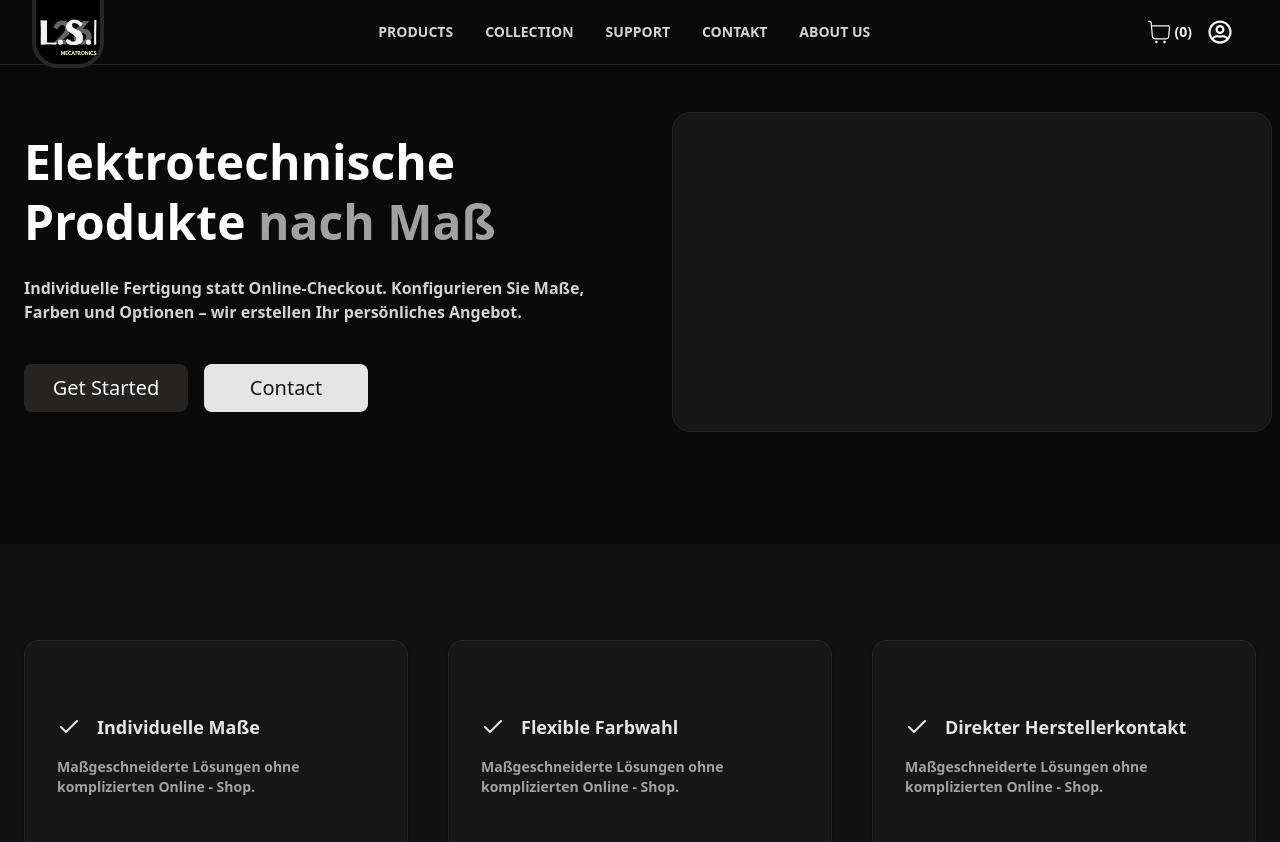
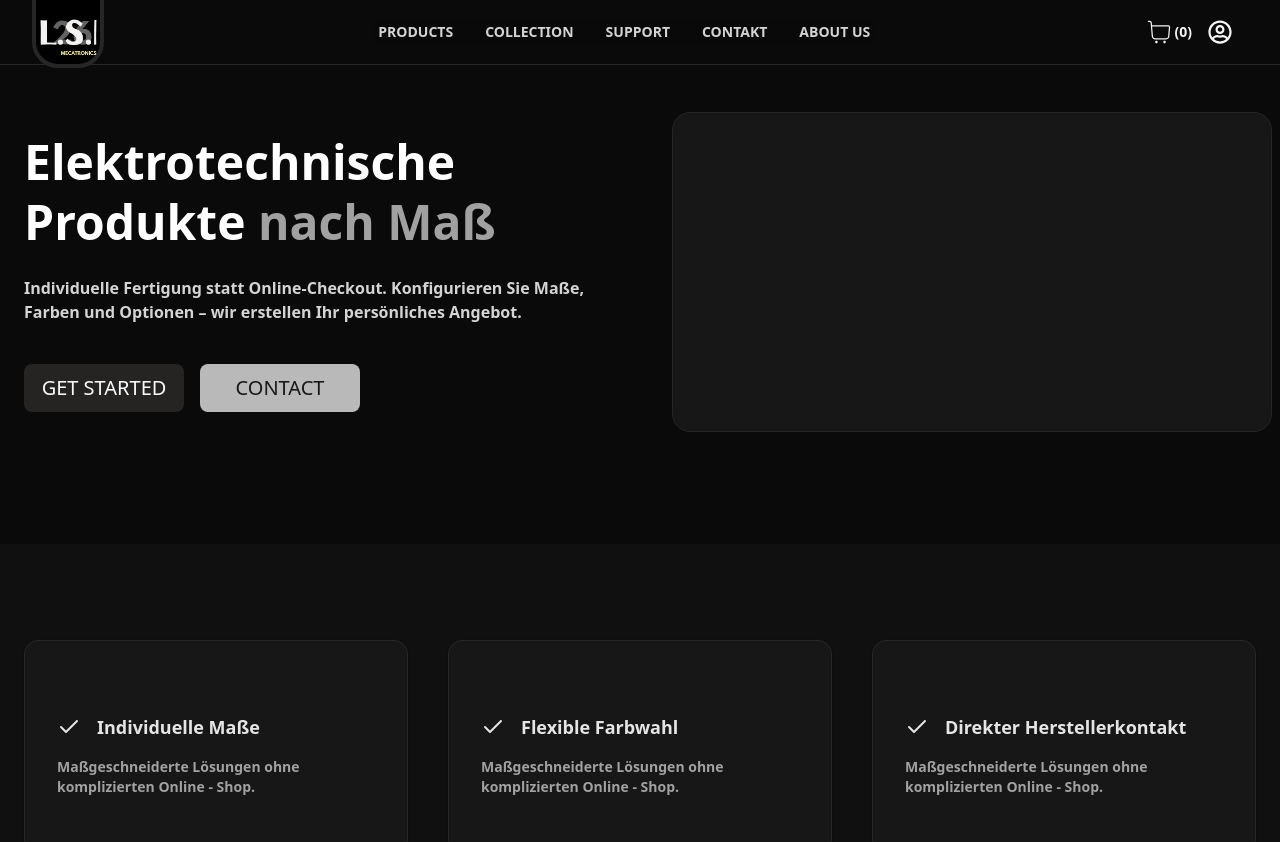
Before and after one commit to AbdulSamman/elekstatic-ls, a Next.js app: page / in a window 1280 px wide. Shown: the top 842 px of the page. Built offline with nearby package versions, Linux system fonts and the light colour scheme; no server answers.

Commit message:
breadcrum fixed

```diff
--- a/app/(with-bg)/products/page.tsx
+++ b/app/(with-bg)/products/page.tsx
@@ -4,17 +4,27 @@ import ProductItem from "./_components/PorductItem";
 import { useContext } from "react";
 import { AppContext } from "../../AppContext";
 import SkeletonEffectProducts from "../../_components/SkeletonEffectProducts";
+import BreadCrumb from "@/app/_components/BreadCrumb";
 
 const page = () => {
   const { products }: any = useContext(AppContext);
+
+  const breadcrumbPath = `/products`;
   return (
-    <div className="py-28 flex flex-col items-center justify-center">
+    <div className="py-28">
+      <BreadCrumb
+        path={breadcrumbPath}
+        productName={products.title}
+        buildYourOwnName="PRODUCTS"
+      />
+
+      <div className="flex flex-col items-center justify-center">
         <h2 className="text-4xl font-semibold text-neutral-400">PRODUCTS</h2>
         <p className="max-w-2xl text-center py-10">
           Lorem ipsum, dolor sit amet consectetur adipisicing elit. Magni eaque
-        provident amet quo rem autem dolor itaque! Consequatur, incidunt veniam.
-        Enim quod animi perspiciatis placeat. Voluptas pariatur molestias
-        sapiente alias.
+          provident amet quo rem autem dolor itaque! Consequatur, incidunt
+          veniam. Enim quod animi perspiciatis placeat. Voluptas pariatur
+          molestias sapiente alias.
         </p>
         {products.length > 0 ? (
           <ProductItem filteredProducts={[]} />
@@ -22,6 +32,7 @@ const page = () => {
           <SkeletonEffectProducts />
         )}
       </div>
+    </div>
   );
 };
 
--- a/app/_components/BreadCrumb.tsx
+++ b/app/_components/BreadCrumb.tsx
@@ -99,9 +99,15 @@ const BreadCrumb = ({
   // home
   links.push({ name: "Home", href: "/" });
 
+  //products
+  links.push({
+    name: "Products",
+    href: "/products",
+  });
+
   // product details
   if (segments[0] === "product-details") {
-    links.push({ name: "Product Details", href: "#" });
+    links.push({ name: "Details", href: "#" });
     links.push({
       name: productName,
       href: `/product-details/${segments[1]}`,
@@ -124,7 +130,7 @@ const BreadCrumb = ({
       href: `/product-details/${segments[1]}/build-your-own/view-summary`,
     });
   }
-  const clickableIndexes = [0, 2]; // 0 = Home, 2 = Product Title
+  const clickableIndexes = [0, 1, 3]; // 0 = Home, 2 = Product Title
   return (
     <nav aria-label="breadcrumb" className="flex px-1">
       <ul className="flex flex-wrap gap-1 text-neutral-400 px-1">
--- a/app/_components/Main.tsx
+++ b/app/_components/Main.tsx
@@ -172,18 +172,18 @@ function Main() {
           Farben und Optionen – wir erstellen Ihr persönliches Angebot.
         </p>
         <div className="mt-10 flex gap-4 sm:gap-4 ">
-          <Button size="lg" className="px-10 py-6 w-41 text-xl">
-            Get Started
+          <Button size="lg" className="px-10 py-6 w-40 text-xl">
+            GET STARTED
           </Button>
           <Button
             size="lg"
-            className="bg-neutral-200 text-neutral-900 px-10 py-6 w-41 text-xl"
+            className="bg-neutral-200/80 text-neutral-900 px-10 py-6 w-40 text-xl"
           >
-            Contact
+            CONTACT
           </Button>
         </div>
       </div>
-      <div className="bg-neutral-900 rounded-2xl h-80 flex items-center justify-center border border-neutral-800 p-1">
+      <div className="bg-neutral-900 rounded-2xl h-80 flex items-center justify-center border border-neutral-800">
         <video
           src={introVideoUrl}
           autoPlay={true}
```
Lines whose indentation alone changed are shown as unchanged.
